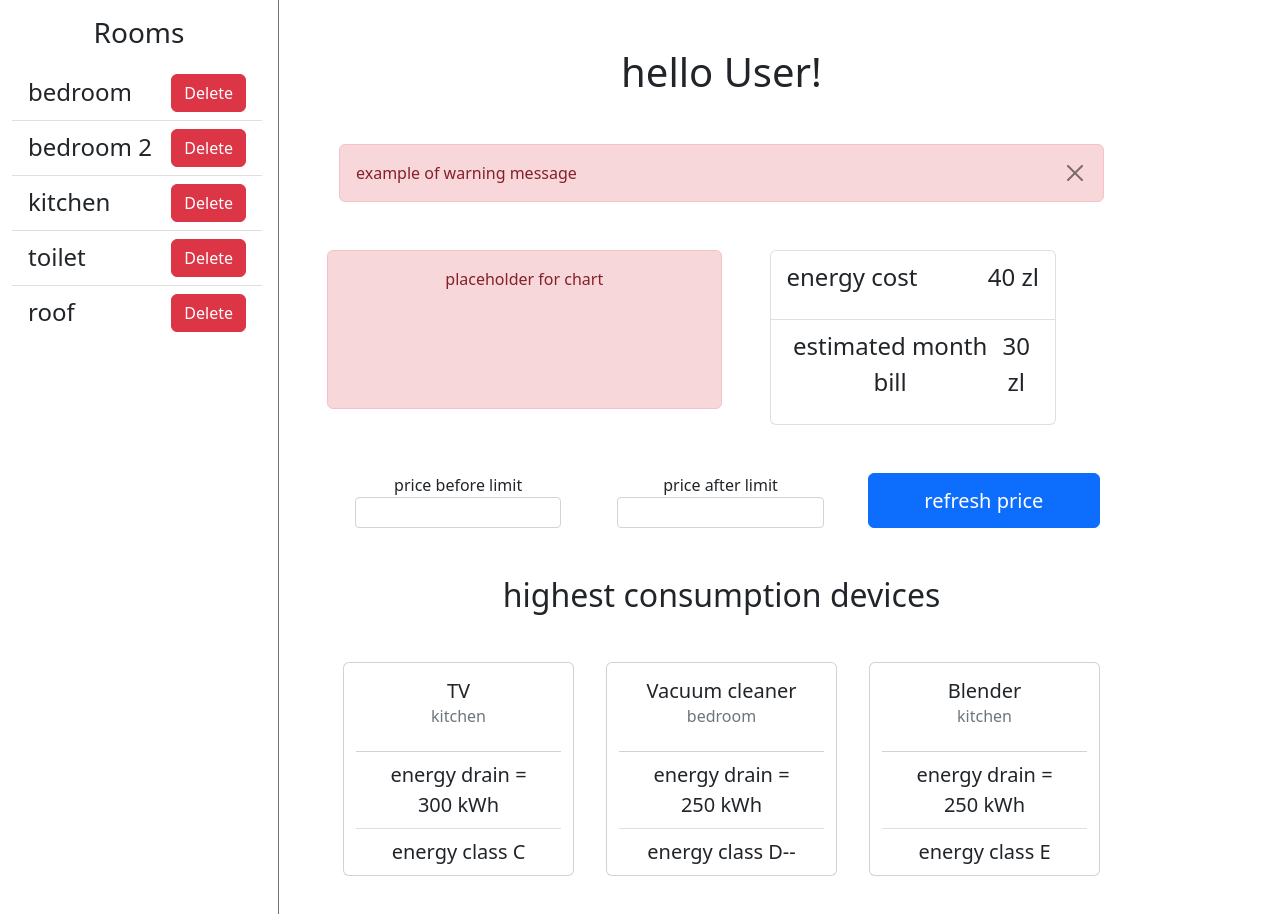
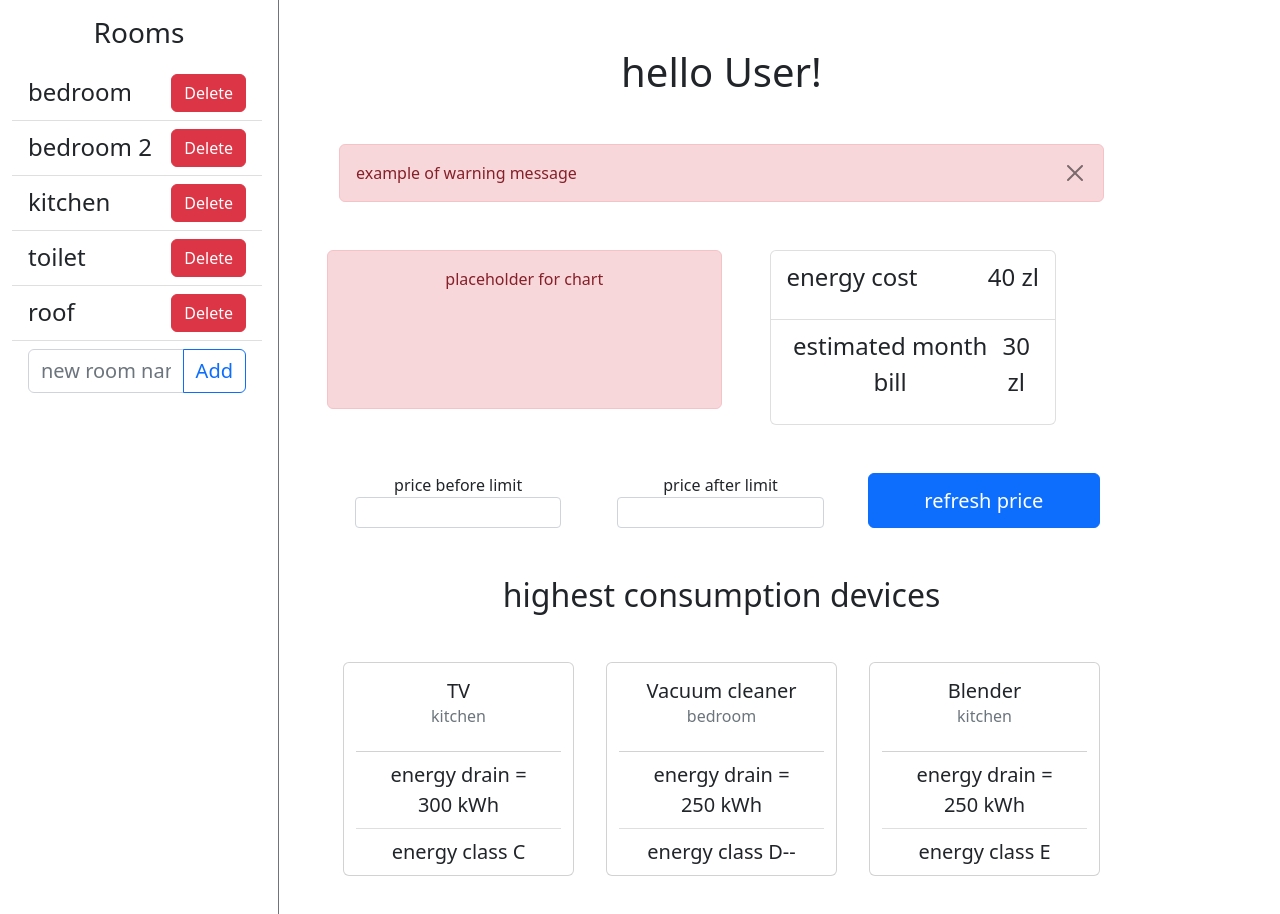
Before and after one commit to AIn0n/silver-broccoli, a Vue app in the folder frontend/: page / in a window 1280 px wide. Shown: the top 914 px of the page. Built offline with nearby package versions, Linux system fonts and the light colour scheme.

Commit message:
Added field for adding new room

```diff
--- a/frontend/src/views/HomeView.vue
+++ b/frontend/src/views/HomeView.vue
@@ -39,6 +39,10 @@ div(class="row container")
       v-for="name in room_names" @click="router.push('/room/' + name)")
         span(class="fs-4") {{ name }}
         button(class="btn btn-danger") Delete
+      li(class="list-group-item list-group-item-action d-flex justify-content-between")
+        div(class="input-group")
+          input(type="text" class="form-control fs-5" placeholder="new room name")
+          button(class="btn btn-outline-primary fs-5") Add
   div(class="col text-center")
     h1(class="my-5") hello User!
     div(class="alert alert-danger d-flex justify-content-between") example of warning message
```
